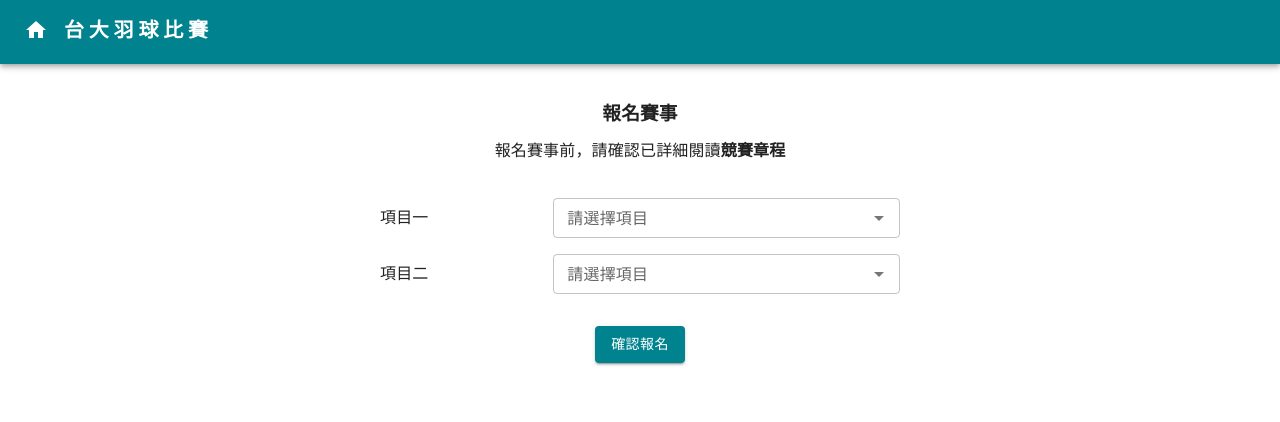
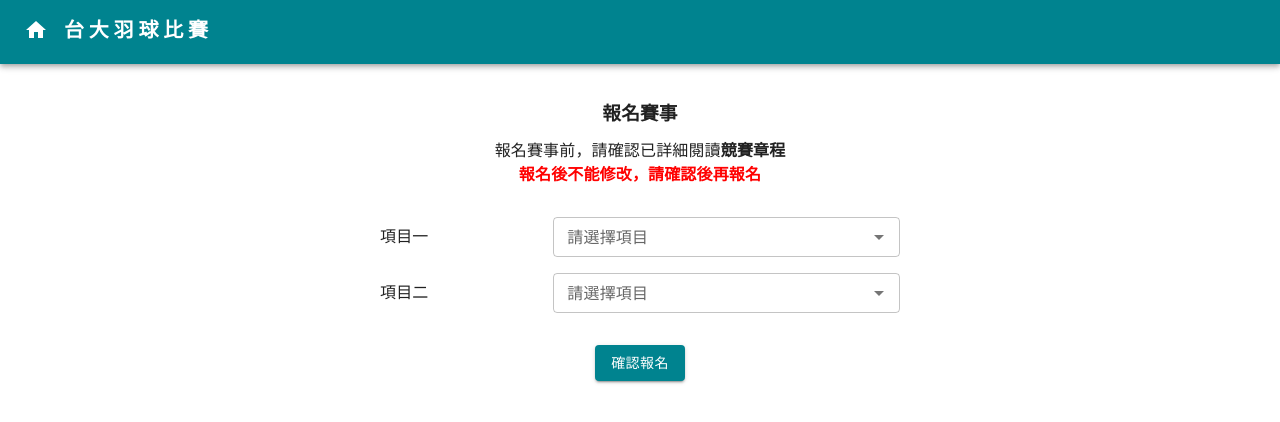
Before and after one commit to d336643/NTU_badminton_system, a React (Create React App) app in the folder frontend/: page /register in a window 1280 px wide. Shown: the top 422 px of the page. Built offline with nearby package versions, Linux system fonts and the light colour scheme; no server answers.

Commit message:
add info text

```diff
--- a/frontend/src/components/Register.js
+++ b/frontend/src/components/Register.js
@@ -152,7 +152,8 @@ const LoginForm = () => {
                     }}
                 >
                     <h3 style={{ marginBottom: '2%' }}>報名賽事</h3>
-                    <p style={{ marginBottom: '5%' }}>報名賽事前，請確認已詳細閱讀<b>競賽章程</b></p>
+                    <p>報名賽事前，請確認已詳細閱讀<b>競賽章程</b></p>
+                    <p style={{ marginBottom: '4%', color: 'red' }}><b>報名後不能修改，請確認後再報名</b></p>
                     <ListItem sx={{ display: 'grid', gridAutoColumns: '1fr'}}>
                         <ListItemText sx={{ gridColumn: '1/2' }} id="entry-1" primary="項目一" />
                         <Autocomplete
```
